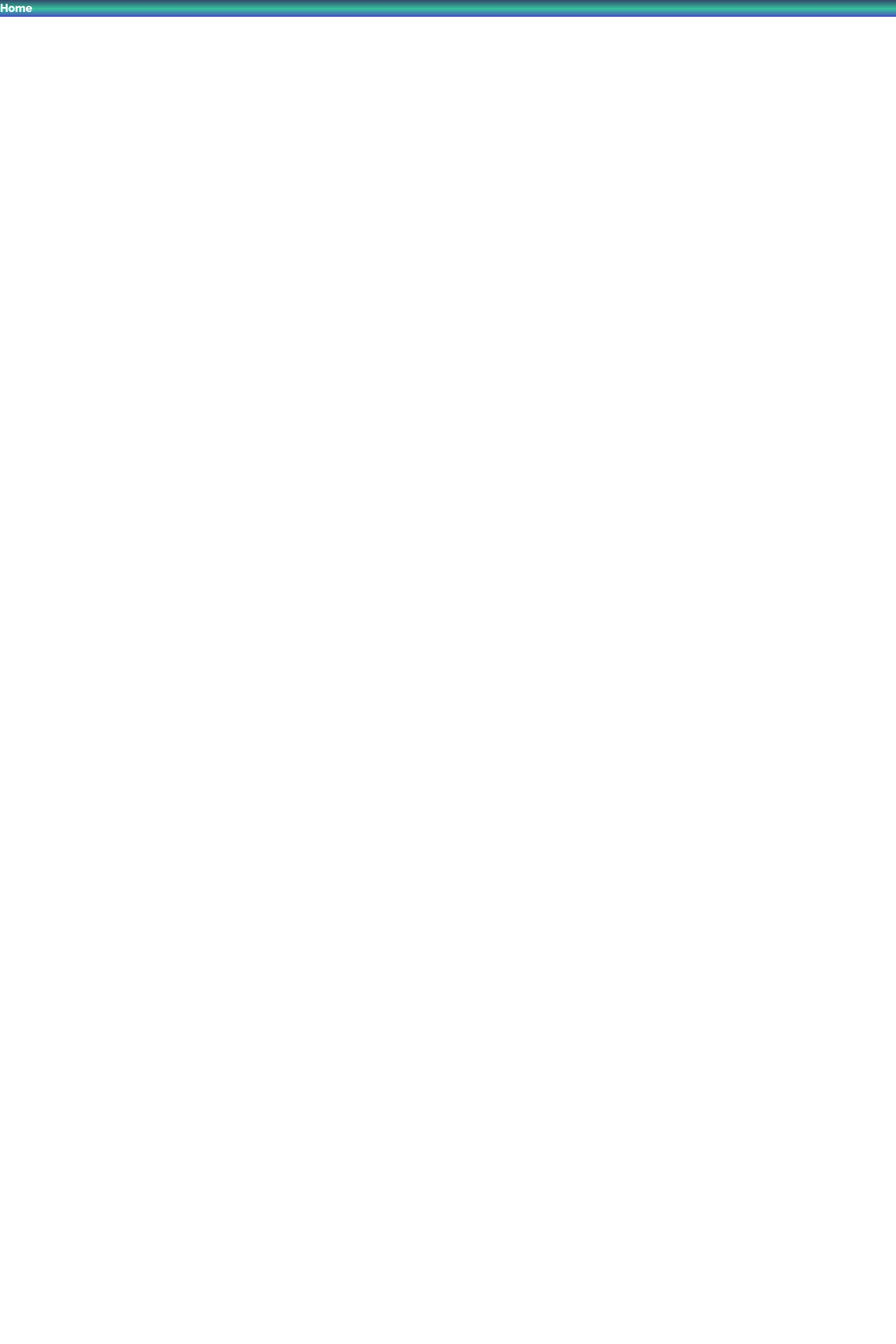
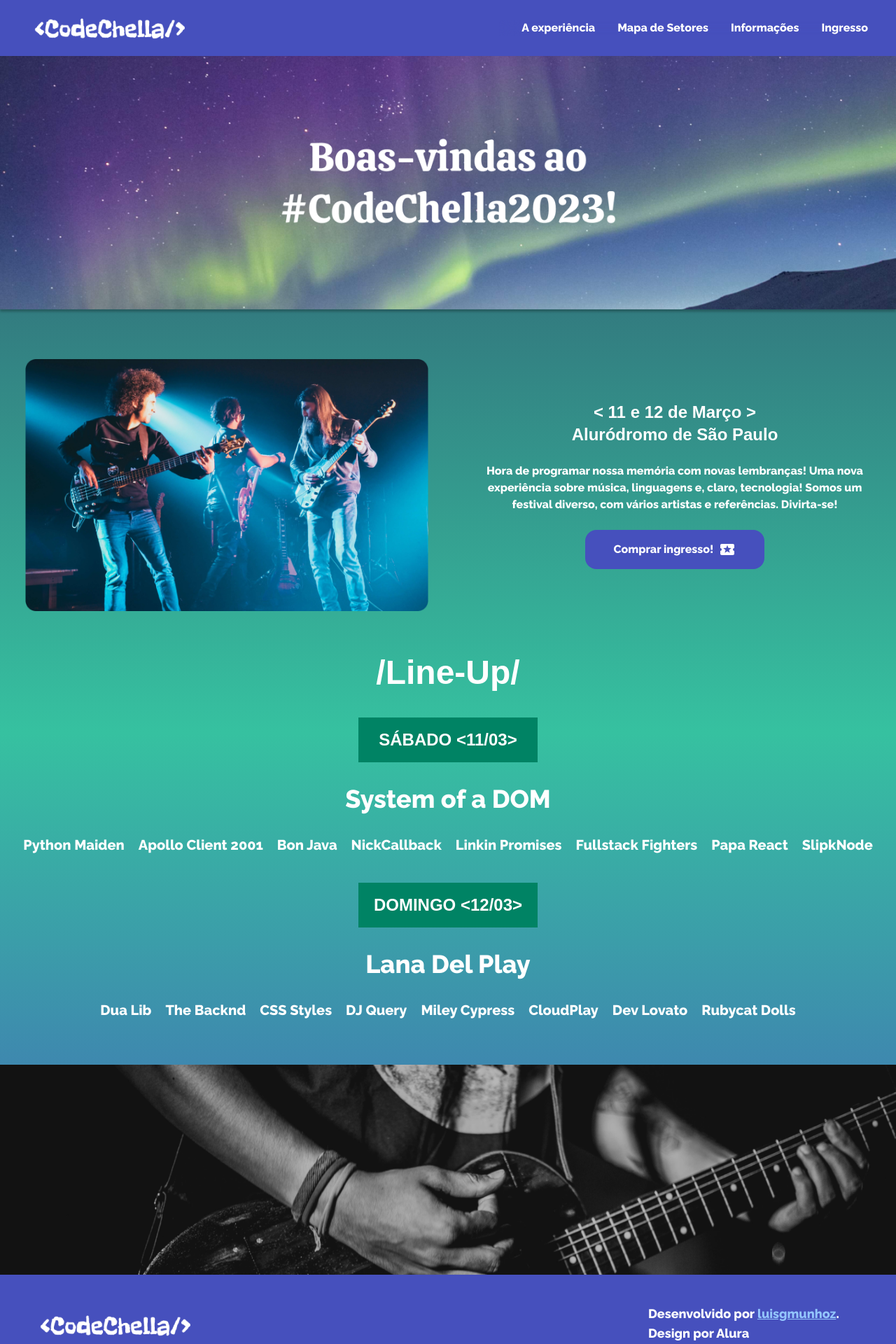
Before and after one commit to LuisGuilhermeSouzaM/code-chella, a React (Vite) app: page / in a window 1280 px wide. Shown: the top 1920 px of the page at 70% size. Before the commit the page ends 800 px from the top, so only its background shows below. Built offline with nearby package versions, Linux system fonts and the light colour scheme; a web font is replaced by a local one.

Commit message:
finalizando componentes, rotas e pagina home

```diff
--- /dev/null
+++ b/src/Routes/AllPages.tsx
@@ -0,0 +1,21 @@
+import { Route, Routes } from "react-router-dom";
+
+import { Home } from "../pages/Home";
+import { Experience } from "../pages/Experience";
+import { SectorMap } from "../pages/SectorMap";
+import { Information } from "../pages/Information";
+import { BuyIngress } from "../pages/BuyIngress";
+import { Ticket } from "../pages/Ticket";
+
+export function Router() {
+  return (
+    <Routes>
+      <Route path="/" element={<Home />} />
+      <Route path="/experiencia" element={<Experience />} />
+      <Route path="/setores" element={<SectorMap />} />
+      <Route path="/informacoes" element={<Information />} />
+      <Route path="/compraringresso" element={<BuyIngress />} />
+      <Route path="/ticket" element={<Ticket />} />
+    </Routes>
+  );
+}
--- /dev/null
+++ b/src/components/CardDate/index.tsx
@@ -0,0 +1,11 @@
+interface CardDateProps {
+  textDate: string;
+}
+
+export function CardDate(props: CardDateProps) {
+  return (
+    <p className="w-64 text-2xl font-bold text-center bg-Date p-4 mt-10 mb-8">
+      {props.textDate}
+    </p>
+  );
+}
--- /dev/null
+++ b/src/components/Footer/index.tsx
@@ -0,0 +1,25 @@
+import { Instagram, WhatsApp, Twitter } from "@mui/icons-material";
+
+import Logo from "../../assets/Logo.png";
+
+export function Footer() {
+  return (
+    <div className="bg-Highlight flex flex-col items-center lg:flex-row lg:justify-between  py-10 px-12">
+      <div>
+        <img src={Logo} alt="" />
+        <div className="flex items-center gap-2 py-7 lg:py-0">
+          <h1>Acesse nossas redes: </h1>
+          <Instagram />
+          <WhatsApp />
+          <Twitter />
+        </div>
+      </div>
+
+      <div className="flex text-sm md:text-lg gap-4 lg:flex-col lg:gap-0">
+        <p>Desenvolvido por <a href="https://github.com/luisgmunhoz" className="underline text-blue-300 hover:text-blue-400 visited:text-purple-300">luisgmunhoz</a>.</p>
+        <p>Design por Alura</p>
+        <p> Projeto fictício sem fins comerciais.</p>
+      </div>
+    </div>
+  );
+}
--- /dev/null
+++ b/src/components/Navbar/index.tsx
@@ -0,0 +1,52 @@
+import Hamburger from "hamburger-react";
+import { useState } from "react";
+
+import Logo from "../../assets/Logo.png";
+
+export function Navbar() {
+  const [Open, setOpen] = useState(false);
+
+  function ClickLink() {
+    setOpen(!Open);
+  }
+
+  const Link = [
+    { name: "A experiência", url: "/experiencia" },
+    { name: "Mapa de Setores", url: "/setores" },
+    { name: "Informações", url: "/informacoes" },
+    { name: "Ingresso", url: "/compraringresso" },
+  ];
+
+  return (
+    <nav className="bg-Highlight flex items-center md:flex-col lg:flex-row lg:justify-between py-2 px-4 sm:px-10">
+      <a href="/">
+        <img src={Logo} alt="" className="w-full" />
+      </a>
+
+      <div className="z-20 fixed right-5 cursor-pointer sm:hidden">
+        <Hamburger size={20} toggled={Open} toggle={setOpen} direction="left" />
+      </div>
+
+      <ul
+        className={`rounded-tl-lg backdrop-blur-lg z-10 md:static fixed top-0 pt-16 md:pt-0 md:h-auto h-screen duration-300 ease-linear ${
+          !Open ? "right-[-100%]" : "right-0"
+        }`}
+      >
+        {Link.map((link) => (
+          <li
+            key={link.url}
+            className="md:inline-block md:ml-8 ml-5 mr-10 md:mr-0 border-transparent duration-300 "
+          >
+            <a
+              href={link.url}
+              className="text-base py-2 md:py-5 lg:py-0 inline-block hover:underline"
+              onClick={ClickLink}
+            >
+              {link.name}
+            </a>
+          </li>
+        ))}
+      </ul>
+    </nav>
+  );
+}
--- a/src/pages/Home/index.tsx
+++ b/src/pages/Home/index.tsx
@@ -1,5 +1,73 @@
+import LocalActivity from "@mui/icons-material/LocalActivity";
+
+import BannerBoreal from "../../assets/BannerBoreal.png";
+import BannerLineUp from "../../assets/BannerLineUp.png";
+import FestivalBanner from "../../assets/FestivalBanner.png";
+
+import { CardDate } from "../../components/CardDate";
+import { Footer } from "../../components/Footer";
+import { Navbar } from "../../components/Navbar";
+import { SaturdaySingers, SingersSunday } from "../../utils/database.json";
+
 export function Home() {
-    return (
-        <div>Home</div>
-    );
+  return (
+    <div>
+      <Navbar />
+      <img src={BannerBoreal} alt="" className="w-full " />
+
+      <div className="flex flex-wrap justify-around items-center mt-16">
+        <img src={BannerLineUp} alt="" className="max-w-xl w-11/12" />
+        <div className="flex flex-col items-center text-center  w-[35rem]">
+          <h1 className="text-2xl font-bold">
+            &lt; 11 e 12 de Março &gt; <br />
+            Aluródromo de São Paulo
+          </h1>
+          <p className="font-sans my-6">
+            Hora de programar nossa memória com novas lembranças! Uma nova
+            experiência sobre música, linguagens e, claro, tecnologia! Somos um
+            festival diverso, com vários artistas e referências. Divirta-se!
+          </p>
+          <a
+            href=""
+            className="h-14 w-64 rounded-2xl bg-Highlight flex items-center justify-center gap-2 hover:brightness-90"
+          >
+            Comprar ingresso! <LocalActivity />
+          </a>
+        </div>
+      </div>
+
+      <div className="text-center my-16 ">
+        <h1 className="text-5xl font-bold"> /Line-Up/ </h1>
+        <div className="flex flex-col items-center justify-center ">
+          <CardDate textDate="SÁBADO &lt;11/03&gt;" />
+          <h1 className="text-4xl mb-8">System of a DOM</h1>
+          <div className="flex flex-col md:grid md:grid-cols-2 lg:flex lg:flex-row gap-5 text-center">
+            {SaturdaySingers.map((Singers) => {
+              return (
+                <h1 className="text-2xl lg:text-xl leading-tight">
+                  {Singers.name}
+                </h1>
+              );
+            })}
+          </div>
+        </div>
+
+        <div className="flex flex-col items-center justify-center">
+          <CardDate textDate="DOMINGO &lt;12/03&gt;" />
+          <h1 className="text-4xl mb-8">Lana Del Play</h1>
+          <div className="flex flex-col md:grid md:grid-cols-2 lg:flex lg:flex-row gap-5 text-center">
+            {SingersSunday.map((Singers) => {
+              return (
+                <h1 className="text-2xl lg:text-xl leading-tight">
+                  {Singers.name}
+                </h1>
+              );
+            })}
+          </div>
+        </div>
+      </div>
+      <img src={FestivalBanner} alt="" className="w-full " />
+      <Footer />
+    </div>
+  );
 }
```
